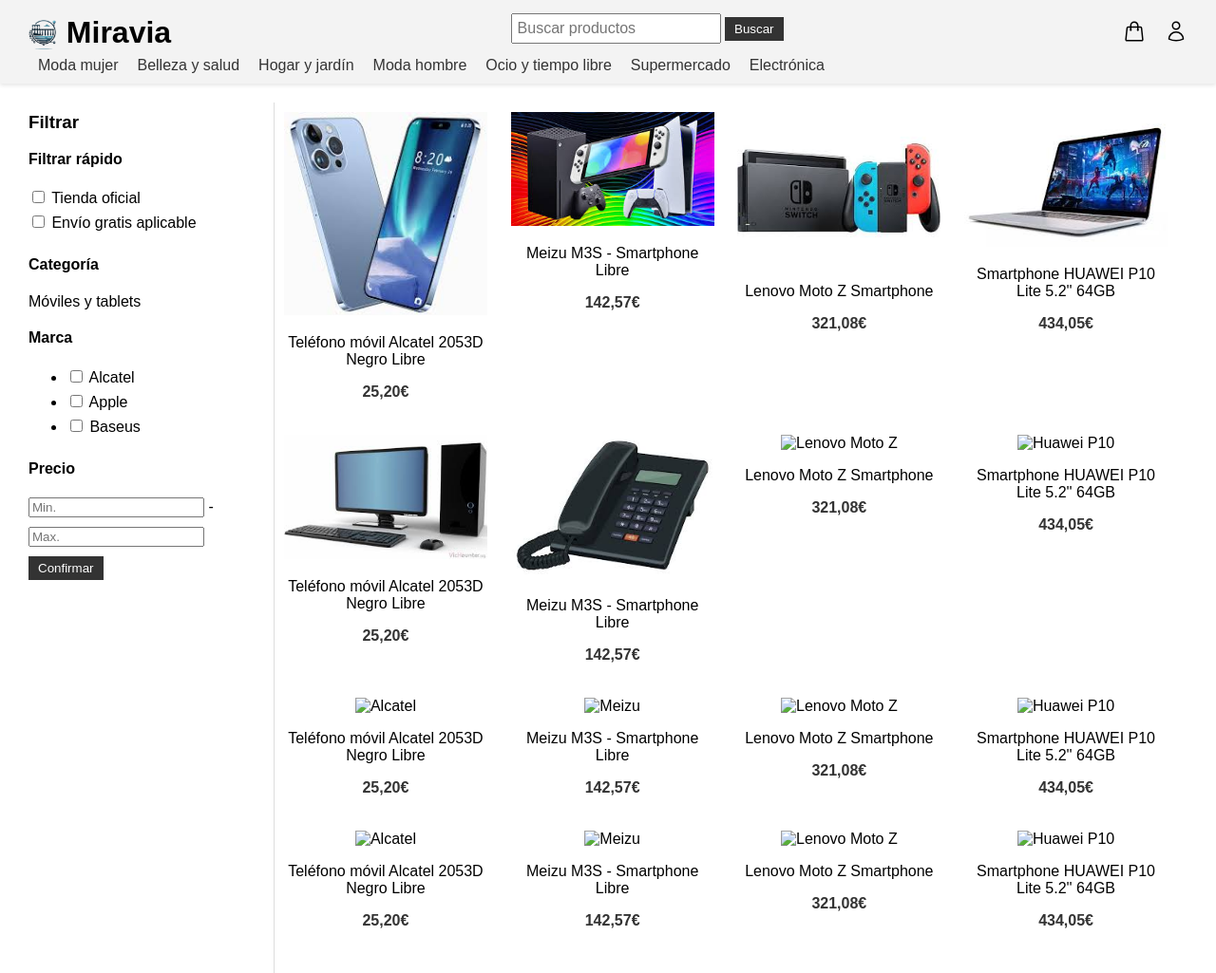
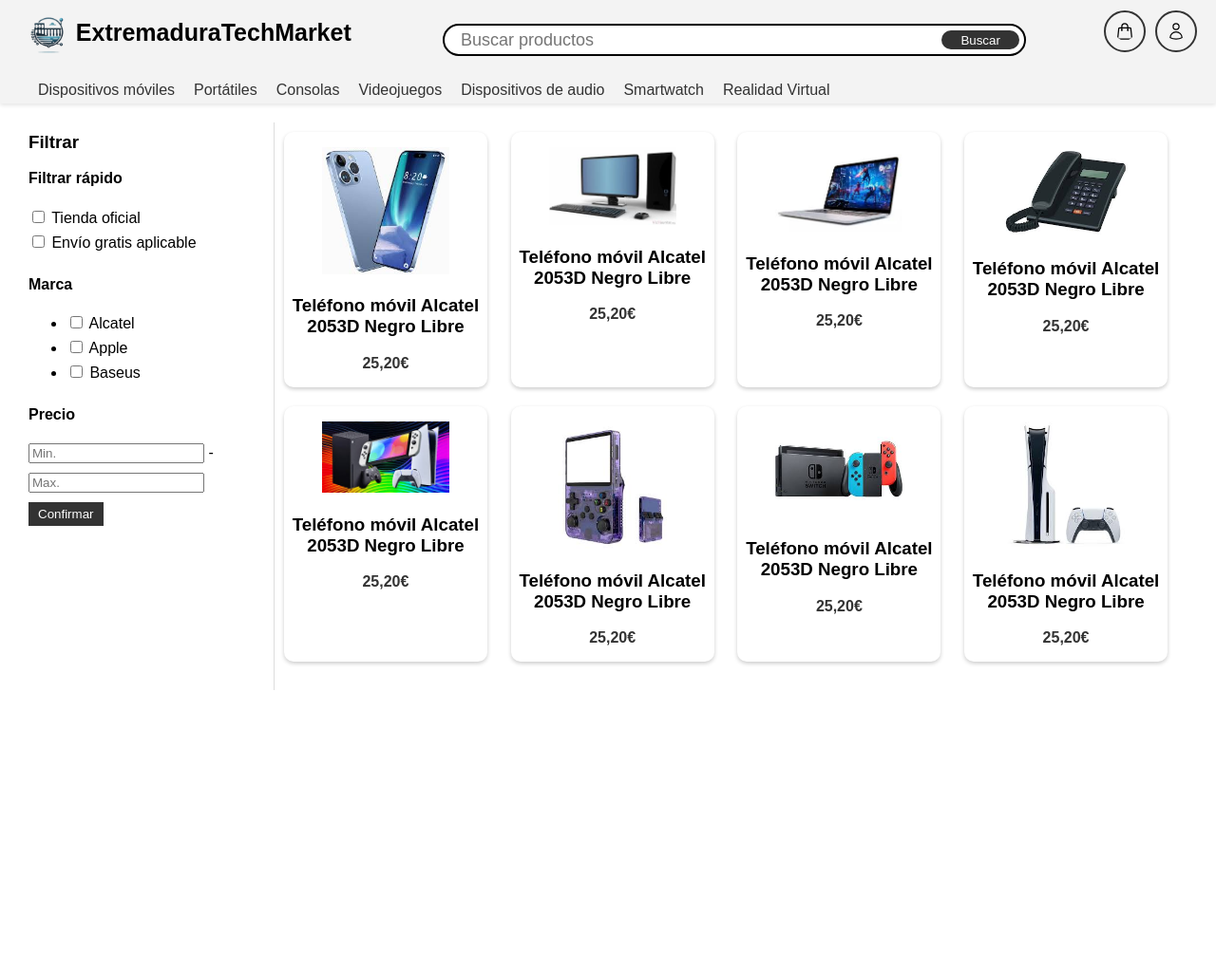
Before and after one commit to alokenveo/etm_web_repository, a plain HTML site: page inicio.html in a window 1280 px wide. Shown: the whole page at 95% size. After the commit the page ends 800 px from the top, so only its background shows below. Drawn offline with Linux system fonts and the light colour scheme.

Commit message:
Adición de funcionalidades, nuevas páginas

```diff
--- a/css/estilos.css
+++ b/css/estilos.css
@@ -9,7 +9,7 @@ header {
     display: flex;
     flex-direction: column;
     justify-content: space-between;
-    padding: 10px 20px;
+    padding: 5px 20px;
     background-color: #f3f3f3;
     box-shadow: 0 2px 4px rgba(0, 0, 0, 0.1);
 }
@@ -23,11 +23,9 @@ a{
     display: flex;
     justify-content: space-between;
     align-items: center;
+    margin-bottom: 20px;
 }
 
-.header-contenedor-principal h1{
-    margin: 0;
-}
 
 .logo-pagina{
     display: flex;
@@ -36,19 +34,90 @@ a{
 
 
 .logo-pagina h1 {
+    margin-top: 15px;
     margin-right: 10px; /* Ajusta el espacio entre el h1 y la imagen según sea necesario */
+    font-size: 25px;
 }
 
 .logo-pagina img {
-    max-height: 50px; /* Ajusta la altura de la imagen según sea necesario */
+    max-height: 60px; /* Ajusta la altura de la imagen según sea necesario */
+}
+
+.searcher{
+    height: 20px;
+    width: 600px;
+    align-items: center;
+}
+
+.searcher-content{
+    height: 100%;
+    width: 100%;
+    align-items: center;
+}
+
+.block-searcher {
+    border-radius: 20px;
+    border-style: solid;
+    border-width: 2px;
+
+    display: flex;
+    align-items: center;
+    padding: 5px;
+    background-color: #fff;
+
+    width: 100%;
+    max-width: 100%; /* Ajusta el ancho máximo según sea necesario */
+    height: 100%; /* Ajusta la altura según sea necesario */
+    overflow: hidden;
+    align-items: center;
+}
+.block-searcher input {
+    flex: 1;
+    border: none;
+    outline: none;
+    font-size: 18px;
+    height: 100%;
+    box-sizing: border-box;
+    margin: auto;
+    margin-left: 10px;
+}
+
+.block-searcher button {
+    padding: 0px 20px;
+    background-color: #333;
+    color: white;
+    border: none;
+    cursor: pointer;
+    height: 100%;
+    box-sizing: border-box;
+    border-radius: 20px;
 }
 
 
+.rigthHeader{
+    display: flex;
+    align-items: center;
 
+}
 
-.searcher input {
-    padding: 5px;
-    font-size: 16px;
+.iconos-header{
+    margin-left: 10px;
+}
+
+.iconos-header:hover{
+    cursor: pointer;
+}
+
+.iconos-rigth-header {
+    width: 20px; /* Ajusta el tamaño según sea necesario */
+    height: 20px; /* Ajusta el tamaño según sea necesario */
+    stroke: currentColor; /* Usa el color actual del texto */
+    fill: none; /* Asegúrate de que el relleno esté configurado correctamente */
+    padding: 10px;
+    border-radius: 50%;
+    border-style: solid;
+    border-width: 2px;
+    border-color: #333;
 }
 
 nav ul {
@@ -65,20 +134,6 @@ nav ul li {
 nav ul li a {
     text-decoration: none;
     color: #333;
-}
-
-.rigthHeader{
-    display: flex;
-    align-items: center;
-
-}
-
-.iconos-rigth-header {
-    width: 24px; /* Ajusta el tamaño según sea necesario */
-    height: 24px; /* Ajusta el tamaño según sea necesario */
-    stroke: currentColor; /* Usa el color actual del texto */
-    fill: none; /* Asegúrate de que el relleno esté configurado correctamente */
-    padding: 10px;
 }
 
 .content {
@@ -112,6 +167,12 @@ nav ul li a {
     width: 23%;
     margin-bottom: 20px;
     text-align: center;
+    border-radius: 10px;
+    box-shadow: 0 2px 4px rgba(0, 0, 0, 0.2);
+}
+
+.producto:hover{
+    box-shadow: 0 10px 20px rgba(0, 0, 0, 0.2);
 }
 
 .producto img {
@@ -136,3 +197,42 @@ button {
     border: none;
     cursor: pointer;
 }
+
+
+/* Estilos para la ventana emergente */
+.ventana-emergente {
+    display: none; /* Oculta la ventana por defecto */
+    position: fixed; /* Fija la ventana en la pantalla */
+    z-index: 1; /* Asegura que la ventana esté por encima de otros elementos */
+    left: 0;
+    top: 0;
+    width: 100%; /* Ancho completo */
+    height: 100%; /* Altura completa */
+    overflow: auto; /* Habilita el scroll si es necesario */
+    background-color: rgba(0, 0, 0, 0.5); /* Fondo semitransparente */
+}
+
+.ventana-emergente-contenido {
+    background-color: #fff;
+    margin: 15% auto; /* Centra la ventana */
+    padding: 20px;
+    border: 1px solid #888;
+    width: 80%; /* Ajusta el ancho según sea necesario */
+    max-width: 600px; /* Ancho máximo */
+    box-shadow: 0 5px 15px rgba(0, 0, 0, 0.3);
+    border-radius: 10px;
+}
+
+.cerrar {
+    color: #aaa;
+    float: right;
+    font-size: 28px;
+    font-weight: bold;
+}
+
+.cerrar:hover,
+.cerrar:focus {
+    color: black;
+    text-decoration: none;
+    cursor: pointer;
+}
--- a/inicio.html
+++ b/inicio.html
@@ -4,7 +4,7 @@
 <head>
     <meta charset="UTF-8">
     <meta name="viewport" content="width=device-width, initial-scale=1.0">
-    <title>Tienda de Móviles</title>
+    <title>Tienda ETM</title>
     <link rel="stylesheet" href="/css/estilos.css">
 </head>
 
@@ -14,24 +14,26 @@
             <div class="leftHeader">
                 <a href="/inicio.html" class="logo-pagina">
                     <img src="img/logo gpt sin fondo.jpg.png" alt="">
-                    <h1>Miravia</h1>
+                    <h1>ExtremaduraTechMarket</h1>
                 </a>
             </div>
             <div class="searcher">
                 <div class="searcher-content">
+                    <div class="block-searcher">
                         <input type="text" placeholder="Buscar productos">
                         <button>Buscar</button>
                     </div>
                 </div>
+            </div>
             <div class="rigthHeader">
-                <div class="bolsa-compras">
+                <div id="bolsa-compras" class="iconos-header">
                     <svg xmlns="http://www.w3.org/2000/svg" fill="none" viewBox="0 0 24 24" stroke-width="1.5"
                         stroke="currentColor" class="iconos-rigth-header">
                         <path stroke-linecap="round" stroke-linejoin="round"
                             d="M15.75 10.5V6a3.75 3.75 0 1 0-7.5 0v4.5m11.356-1.993 1.263 12c.07.665-.45 1.243-1.119 1.243H4.25a1.125 1.125 0 0 1-1.12-1.243l1.264-12A1.125 1.125 0 0 1 5.513 7.5h12.974c.576 0 1.059.435 1.119 1.007ZM8.625 10.5a.375.375 0 1 1-.75 0 .375.375 0 0 1 .75 0Zm7.5 0a.375.375 0 1 1-.75 0 .375.375 0 0 1 .75 0Z" />
                     </svg>
                 </div>
-                <div class="user">
+                <div id="user" class="iconos-header">
                     <svg xmlns="http://www.w3.org/2000/svg" fill="none" viewBox="0 0 24 24" stroke-width="1.5"
                         stroke="currentColor" class="iconos-rigth-header">
                         <path stroke-linecap="round" stroke-linejoin="round"
@@ -43,13 +45,13 @@
         <div class="header-contener-secundario">
             <nav>
                 <ul>
-                    <li><a href="#">Moda mujer</a></li>
-                    <li><a href="#">Belleza y salud</a></li>
-                    <li><a href="#">Hogar y jardín</a></li>
-                    <li><a href="#">Moda hombre</a></li>
-                    <li><a href="#">Ocio y tiempo libre</a></li>
-                    <li><a href="#">Supermercado</a></li>
-                    <li><a href="#">Electrónica</a></li>
+                    <li><a href="#">Dispositivos móviles</a></li>
+                    <li><a href="#">Portátiles</a></li>
+                    <li><a href="#">Consolas</a></li>
+                    <li><a href="#">Videojuegos</a></li>
+                    <li><a href="#">Dispositivos de audio</a></li>
+                    <li><a href="#">Smartwatch</a></li>
+                    <li><a href="#">Realidad Virtual</a></li>
                 </ul>
             </nav>
         </div>
@@ -63,10 +65,6 @@
                     <h4>Filtrar rápido</h4>
                     <input type="checkbox"> Tienda oficial <br>
                     <input type="checkbox"> Envío gratis aplicable
-                </div>
-                <div class="filter-group">
-                    <h4>Categoría</h4>
-                    <p>Móviles y tablets</p>
                 </div>
                 <div class="filter-group">
                     <h4>Marca</h4>
@@ -87,92 +85,98 @@
         </aside>
 
         <div class="productos">
+            <div id="ventana-emergente" class="ventana-emergente">
+                <div class="ventana-emergente-contenido">
+                    <span class="cerrar" onclick="cerrarVentanaEmergente()">&times;</span>
+                    <iframe src="/paginas/info-product.html" width="100%" height="100%" style="border:none;"></iframe>
+                </div>
+            </div>
+
+
             <div class="producto">
+                <figure>
                     <img src="img/tel1.jpg" alt="Alcatel">
-                <p>Teléfono móvil Alcatel 2053D Negro Libre</p>
+                </figure>
+                <div class="info-producto">
+                    <h3>Teléfono móvil Alcatel 2053D Negro Libre</h3>
                 <p class="price">25,20€</p>
                 </div>
-            <div class="producto">
-                <img src="img/consol1.jpg" alt="Meizu">
-                <p>Meizu M3S - Smartphone Libre</p>
-                <p class="price">142,57€</p>
-            </div>
-            <div class="producto">
-                <img src="img/consol2.jpg" alt="Lenovo Moto Z">
-                <p>Lenovo Moto Z Smartphone</p>
-                <p class="price">321,08€</p>
-            </div>
-            <div class="producto">
-                <img src="img/pc1.jpg" alt="Huawei P10">
-                <p>Smartphone HUAWEI P10 Lite 5.2'' 64GB</p>
-                <p class="price">434,05€</p>
             </div>
 
             <div class="producto">
+                <figure>
                     <img src="img/ord1.jpg" alt="Alcatel">
-                <p>Teléfono móvil Alcatel 2053D Negro Libre</p>
+                </figure>
+                <div class="info-producto">
+                    <h3>Teléfono móvil Alcatel 2053D Negro Libre</h3>
                 <p class="price">25,20€</p>
                 </div>
-            <div class="producto">
-                <img src="img/tel2.jpg" alt="Meizu">
-                <p>Meizu M3S - Smartphone Libre</p>
-                <p class="price">142,57€</p>
-            </div>
-            <div class="producto">
-                <img src="moto-phone.jpg" alt="Lenovo Moto Z">
-                <p>Lenovo Moto Z Smartphone</p>
-                <p class="price">321,08€</p>
-            </div>
-            <div class="producto">
-                <img src="huawei-phone.jpg" alt="Huawei P10">
-                <p>Smartphone HUAWEI P10 Lite 5.2'' 64GB</p>
-                <p class="price">434,05€</p>
             </div>
 
             <div class="producto">
-                <img src="alcatel-phone.jpg" alt="Alcatel">
-                <p>Teléfono móvil Alcatel 2053D Negro Libre</p>
+                <figure>
+                    <img src="img/pc1.jpg" alt="Alcatel">
+                </figure>
+                <div class="info-producto">
+                    <h3>Teléfono móvil Alcatel 2053D Negro Libre</h3>
                 <p class="price">25,20€</p>
                 </div>
-            <div class="producto">
-                <img src="meizu-phone.jpg" alt="Meizu">
-                <p>Meizu M3S - Smartphone Libre</p>
-                <p class="price">142,57€</p>
-            </div>
-            <div class="producto">
-                <img src="moto-phone.jpg" alt="Lenovo Moto Z">
-                <p>Lenovo Moto Z Smartphone</p>
-                <p class="price">321,08€</p>
-            </div>
-            <div class="producto">
-                <img src="huawei-phone.jpg" alt="Huawei P10">
-                <p>Smartphone HUAWEI P10 Lite 5.2'' 64GB</p>
-                <p class="price">434,05€</p>
             </div>
 
             <div class="producto">
-                <img src="alcatel-phone.jpg" alt="Alcatel">
-                <p>Teléfono móvil Alcatel 2053D Negro Libre</p>
+                <figure>
+                    <img src="img/tel2.jpg" alt="Alcatel">
+                </figure>
+                <div class="info-producto">
+                    <h3>Teléfono móvil Alcatel 2053D Negro Libre</h3>
                 <p class="price">25,20€</p>
                 </div>
+            </div>
+
             <div class="producto">
-                <img src="meizu-phone.jpg" alt="Meizu">
-                <p>Meizu M3S - Smartphone Libre</p>
-                <p class="price">142,57€</p>
+                <figure>
+                    <img src="img/consol1.jpg" alt="Alcatel">
+                </figure>
+                <div class="info-producto">
+                    <h3>Teléfono móvil Alcatel 2053D Negro Libre</h3>
+                <p class="price">25,20€</p>
                 </div>
+            </div>
+
             <div class="producto">
-                <img src="moto-phone.jpg" alt="Lenovo Moto Z">
-                <p>Lenovo Moto Z Smartphone</p>
-                <p class="price">321,08€</p>
+                <figure>
+                    <img src="img/consol4.jpg" alt="Alcatel">
+                </figure>
+                <div class="info-producto">
+                    <h3>Teléfono móvil Alcatel 2053D Negro Libre</h3>
+                <p class="price">25,20€</p>
                 </div>
+            </div>
+
             <div class="producto">
-                <img src="huawei-phone.jpg" alt="Huawei P10">
-                <p>Smartphone HUAWEI P10 Lite 5.2'' 64GB</p>
-                <p class="price">434,05€</p>
+                <figure>
+                    <img src="img/consol2.jpg" alt="Alcatel">
+                </figure>
+                <div class="info-producto">
+                    <h3>Teléfono móvil Alcatel 2053D Negro Libre</h3>
+                <p class="price">25,20€</p>
                 </div>
-            <!-- Más productos -->
+            </div>
+
+            <div class="producto">
+                <figure>
+                    <img src="img/consol3.jpg" alt="Alcatel">
+                </figure>
+                <div class="info-producto">
+                    <h3>Teléfono móvil Alcatel 2053D Negro Libre</h3>
+                <p class="price">25,20€</p>
+                </div>
+            </div>
+
         </div>
     </section>
+
+    <script src="/js/scripts.js"></script>
 </body>
 
 </html>
```
Also changed, not shown: js/scripts.js (added, +14 -0 lines), paginas/info-product.html (added, +13 -0 lines), paginas/info-producto.html (deleted, +0 -11 lines), css/estilos-info-product.css (added). Lines whose indentation alone changed are shown as unchanged.
